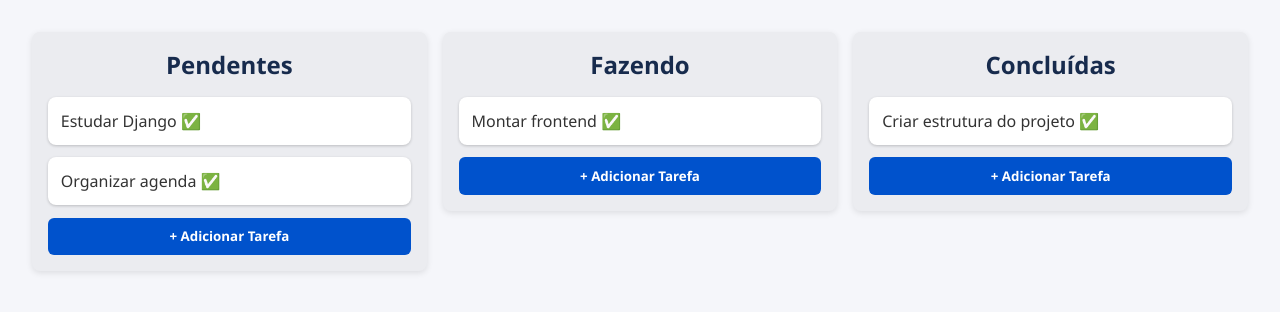
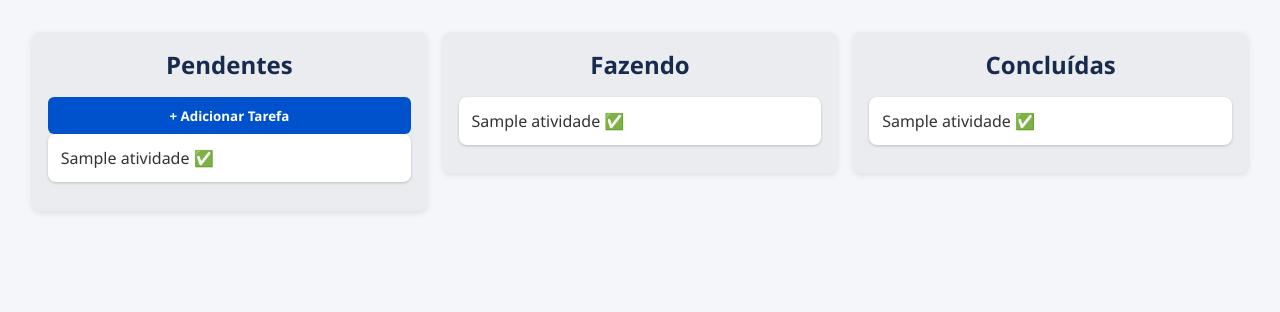
Before and after one commit to matheusdm01/Eng.-Soft, a Django app: template core/templates/kanban.html in a window 1280 px wide. Shown: the part 63-375 px from the top of the page. Run offline with Django 5.2, Linux system fonts and the light colour scheme; the template is opened without the code that fills it: most values are stand-ins (such as "Sample title", 1, 10 or a date in 2020).

Commit message:
Base da integração com o front

```diff
--- a/core/templates/kanban.html
+++ b/core/templates/kanban.html
@@ -14,69 +14,72 @@
 
     <div class="kanban-container">
         <div class="kanban-column" data-status="pendente">
-            <h2>Pendentes</h2>
-
+            <div>
+                <h2>Pendentes </h2>
+                <button class="add-task-btn">+ Adicionar Tarefa</button>
+            </div>
+            {% for atividade in atividades_pendentes %}
                 <div class="task" draggable="true"
-                 data-title="Estudar Django"
-                 data-desc="Revisar views e templates."
-                 data-created="2025-10-30"
-                 data-deadline="2025-11-05"
+                    data-title="{{atividade.titulo}}"
+                    data-desc="{{atividade.descricao}}"
+                    data-created="{{atividade.data_criacao|date:'d/m/Y H:i'}}"
+                    data-deadline="{{atividade.prazo|date:'d/m/Y H:i'}}"
+                    {% if atividade.arquivo %}
+                        data-file="{{ atividade.arquivo.url }}"
+                    {% else %}
                         data-file=""
+                    {% endif %}
                     data-subtasks='[{"title":"Ler documentação","done":true},{"title":"Revisar projeto antigo","done":false}]'>
-                Estudar Django
+                    {{atividade.titulo}}
                     <span class="done-btn">✅</span>
                     <span class="delete-btn">❌</span>
                 </div>
-
-            <div class="task" draggable="true"
-                 data-title="Organizar agenda"
-                 data-desc="Criar estrutura de dias e horários."
-                 data-created="2025-10-28"
-                 data-deadline="2025-11-06"
-                 data-file=""
-                 data-subtasks="[]">
-                Organizar agenda
-                <span class="done-btn">✅</span>
-                <span class="delete-btn">❌</span>
-            </div>
-
-            <button class="add-task-btn">+ Adicionar Tarefa</button>
+            {% endfor %}
+            {% comment %} <button class="add-task-btn">+ Adicionar Tarefa</button> {% endcomment %}
         </div>
 
         <div class="kanban-column" data-status="fazendo">
             <h2>Fazendo</h2>
-
+            {% for atividade in atividades_fazendo %}
                 <div class="task" draggable="true"
-                 data-title="Montar frontend"
-                 data-desc="Finalizar design do Kanban."
-                 data-created="2025-10-29"
-                 data-deadline="2025-11-10"
+                    data-title="{{atividade.titulo}}"
+                    data-desc="{{atividade.descricao}}"
+                    data-created="{{atividade.data_criacao|date:'d/m/Y H:i'}}"
+                    data-deadline="{{atividade.prazo|date:'d/m/Y H:i'}}"
+                    {% if atividade.arquivo %}
+                        data-file="{{ atividade.arquivo.url }}"
+                    {% else %}
                         data-file=""
-                 data-subtasks='[{"title":"Criar HTML","done":true},{"title":"Criar CSS","done":false}]'>
-                Montar frontend
+                    {% endif %}
+                    data-subtasks='[{"title":"Ler documentação","done":true},{"title":"Revisar projeto antigo","done":false}]'>
+                    {{atividade.titulo}}
                     <span class="done-btn">✅</span>
                     <span class="delete-btn">❌</span>
                 </div>
-
-            <button class="add-task-btn">+ Adicionar Tarefa</button>
+            {% endfor %}
+            {% comment %} <button class="add-task-btn">+ Adicionar Tarefa</button> {% endcomment %}
         </div>
 
         <div class="kanban-column" data-status="concluido">
             <h2>Concluídas</h2>
-
+            {% for atividade in atividades_concluidas %}
                     <div class="task" draggable="true"
-                 data-title="Criar estrutura do projeto"
-                 data-desc="Configurar Django e pastas."
-                 data-created="2025-10-20"
-                 data-deadline="2025-10-25"
+                        data-title="{{atividade.titulo}}"
+                        data-desc="{{atividade.descricao}}"
+                        data-created="{{atividade.data_criacao|date:'d/m/Y H:i'}}"
+                        data-deadline="{{atividade.prazo|date:'d/m/Y H:i'}}"
+                        {% if atividade.arquivo %}
+                            data-file="{{ atividade.arquivo.url }}"
+                        {% else %}
                             data-file=""
-                 data-subtasks="[]">
-                Criar estrutura do projeto
+                        {% endif %}
+                        data-subtasks='[{"title":"Ler documentação","done":true},{"title":"Revisar projeto antigo","done":false}]'>
+                        {{atividade.titulo}}
                         <span class="done-btn">✅</span>
                         <span class="delete-btn">❌</span>
                     </div>
-
-            <button class="add-task-btn">+ Adicionar Tarefa</button>
+                {% endfor %}
+            {% comment %} <button class="add-task-btn">+ Adicionar Tarefa</button> {% endcomment %}
         </div>
     </div>
 
```
Also changed, not shown: Apps/usuarios/views.py (+49 -1 lines). Lines whose indentation alone changed are shown as unchanged.
